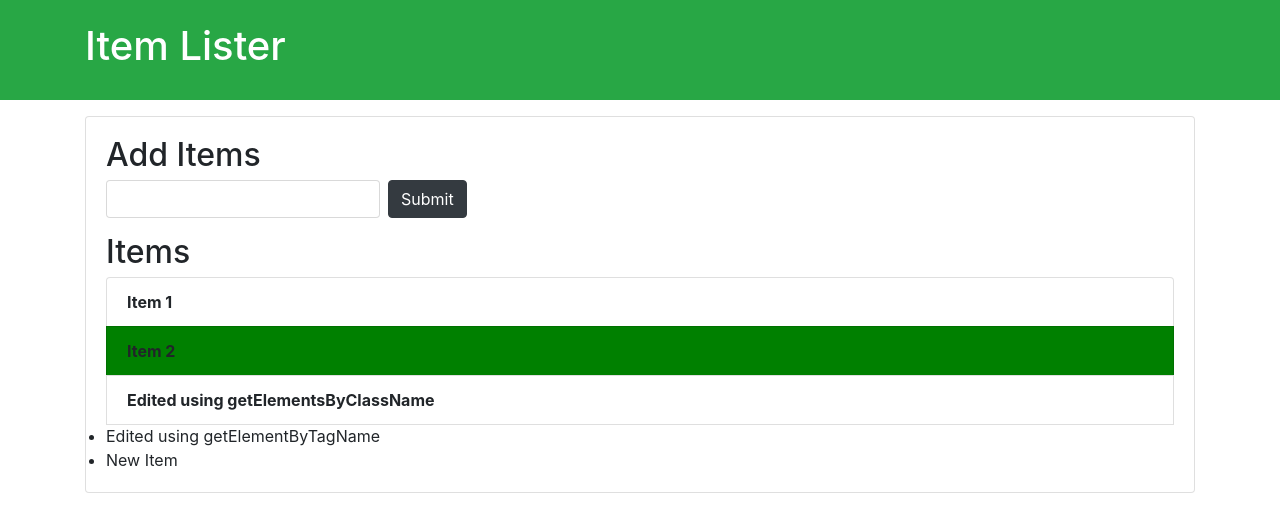
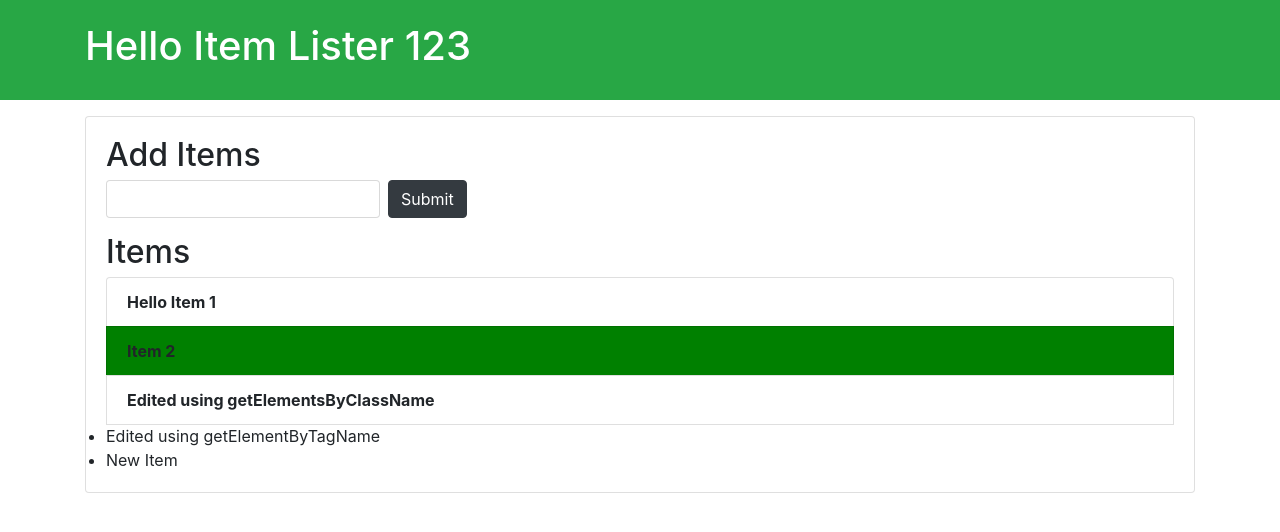
Before and after one commit to ujjwalgupta15/Sharpener, a plain HTML site: page index.html in a window 1280 px wide. Drawn offline with nearby package versions, Linux system fonts and the light colour scheme.

Commit message:
final commit

```diff
--- a/index.html
+++ b/index.html
@@ -56,6 +56,11 @@
         break;
       }
     }
+    var headerTitle = document.getElementById("header-title");
+    headerTitle.textContent = "Hello " + headerTitle.textContent;
+
+    var firstItem = document.querySelector("#items li:first-child");
+    firstItem.textContent = "Hello " + firstItem.textContent;
   </script>
     </ul>
    </div>
```
